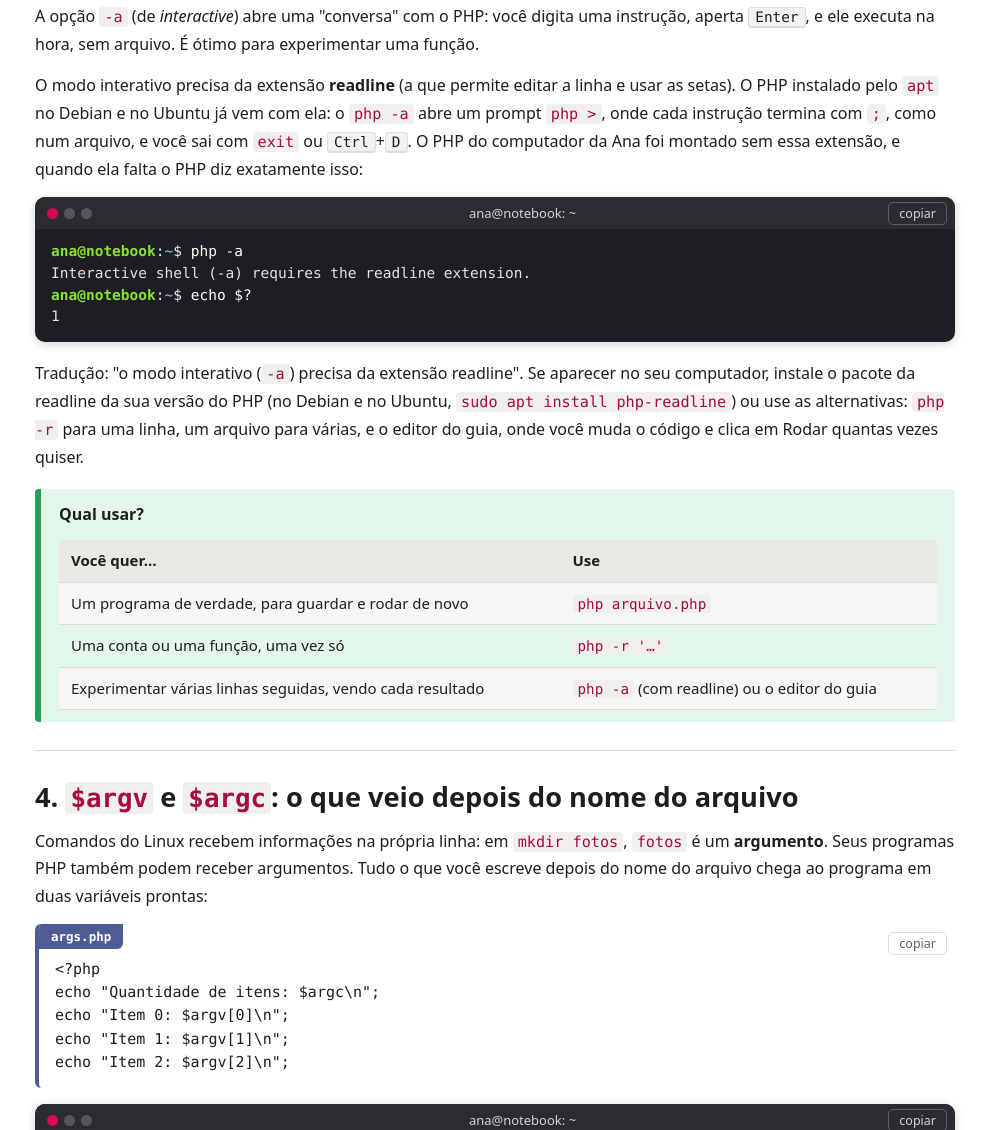
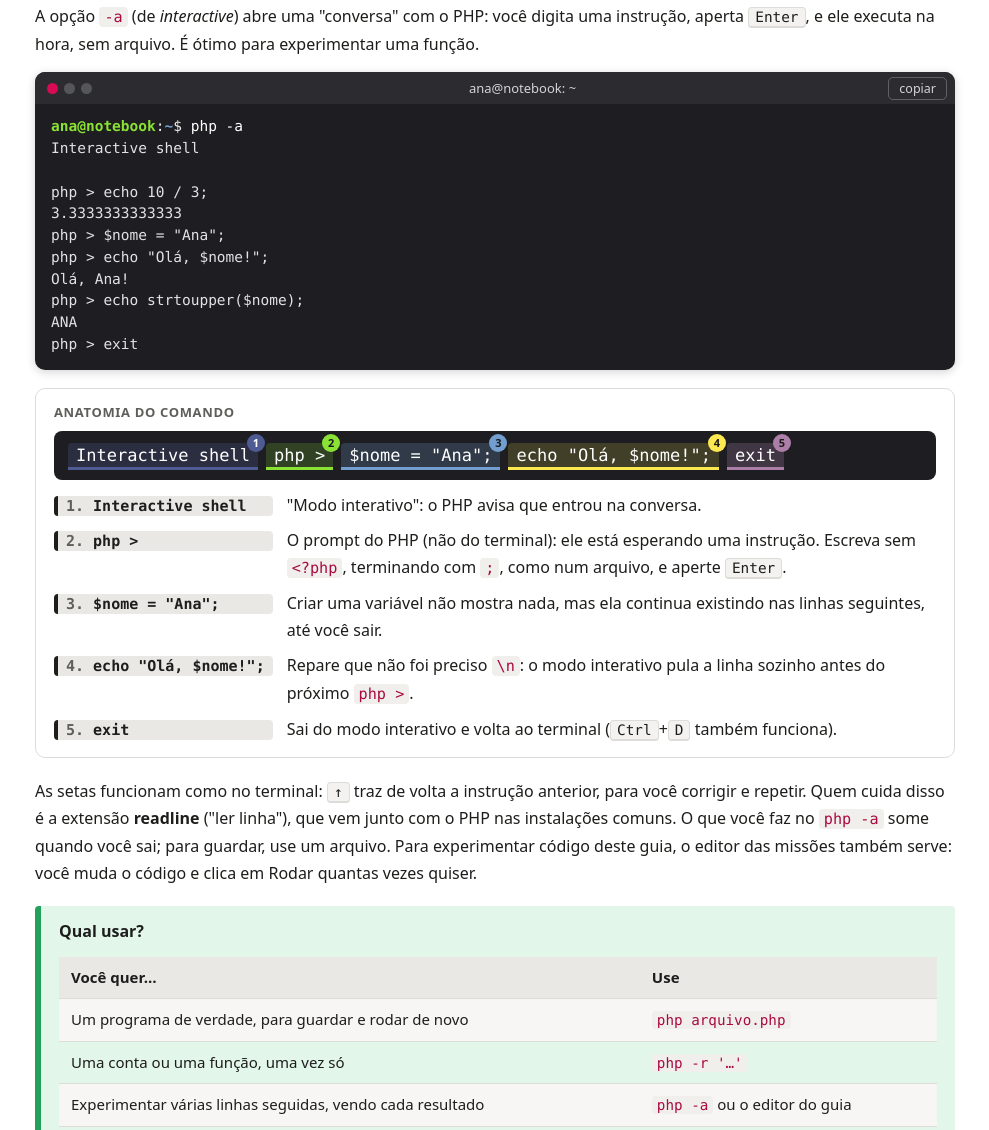
Before and after one commit to Wallysondevs/guia-php, a plain HTML site: page linha-comando.html in a window 1280 px wide. Shown: the part 3228-4358 px from the top of the page, without its empty margins (255-1244 px from the left). Drawn offline with Linux system fonts and the light colour scheme; a script that the page names is missing.

Commit message:
linha-comando.html: sessão real do php -a e readline() com o php-completo
Co-Authored-By: Claude Opus 5.5 <noreply@anthropic.com>

```diff
--- a/linha-comando.html
+++ b/linha-comando.html
@@ -106,14 +106,27 @@ Anaana@notebook:~/cli$                « sem quebra de linha, o prompt grudou na
 <h2>3. <code>php -a</code>: o modo interativo</h2>
 <p>A opção <code>-a</code> (de <em>interactive</em>) abre uma "conversa" com o PHP: você digita uma instrução, aperta <kbd>Enter</kbd>, e ele executa na hora, sem arquivo. É ótimo para experimentar uma função.</p>
 
-<p>O modo interativo precisa da extensão <strong>readline</strong> (a que permite editar a linha e usar as setas). O PHP instalado pelo <code>apt</code> no Debian e no Ubuntu já vem com ela: o <code>php -a</code> abre um prompt <code>php &gt;</code>, onde cada instrução termina com <code>;</code>, como num arquivo, e você sai com <code>exit</code> ou <kbd>Ctrl</kbd>+<kbd>D</kbd>. O PHP do computador da Ana foi montado sem essa extensão, e quando ela falta o PHP diz exatamente isso:</p>
+<pre class="term">$ php -a
+Interactive shell
 
-<pre class="term">$ php -a
-Interactive shell (-a) requires the readline extension.
-$ echo $?
-1</pre>
+php &gt; echo 10 / 3;
+3.3333333333333
+php &gt; $nome = "Ana";
+php &gt; echo "Olá, $nome!";
+Olá, Ana!
+php &gt; echo strtoupper($nome);
+ANA
+php &gt; exit</pre>
 
-<p>Tradução: "o modo interativo (<code>-a</code>) precisa da extensão readline". Se aparecer no seu computador, instale o pacote da readline da sua versão do PHP (no Debian e no Ubuntu, <code>sudo apt install php-readline</code>) ou use as alternativas: <code>php -r</code> para uma linha, um arquivo para várias, e o editor do guia, onde você muda o código e clica em Rodar quantas vezes quiser.</p>
+<dl class="anatomy">
+  <dt>Interactive shell</dt><dd>"Modo interativo": o PHP avisa que entrou na conversa.</dd>
+  <dt>php &gt;</dt><dd>O prompt do PHP (não do terminal): ele está esperando uma instrução. Escreva sem <code>&lt;?php</code>, terminando com <code>;</code>, como num arquivo, e aperte <kbd>Enter</kbd>.</dd>
+  <dt>$nome = "Ana";</dt><dd>Criar uma variável não mostra nada, mas ela continua existindo nas linhas seguintes, até você sair.</dd>
+  <dt>echo "Olá, $nome!";</dt><dd>Repare que não foi preciso <code>\n</code>: o modo interativo pula a linha sozinho antes do próximo <code>php &gt;</code>.</dd>
+  <dt>exit</dt><dd>Sai do modo interativo e volta ao terminal (<kbd>Ctrl</kbd>+<kbd>D</kbd> também funciona).</dd>
+</dl>
+
+<p>As setas funcionam como no terminal: <kbd>↑</kbd> traz de volta a instrução anterior, para você corrigir e repetir. Quem cuida disso é a extensão <strong>readline</strong> ("ler linha"), que vem junto com o PHP nas instalações comuns. O que você faz no <code>php -a</code> some quando você sai; para guardar, use um arquivo. Para experimentar código deste guia, o editor das missões também serve: você muda o código e clica em Rodar quantas vezes quiser.</p>
 
 <div class="tip">
 <strong>Qual usar?</strong>
@@ -122,7 +135,7 @@ $ echo $?
 <tr><th>Você quer…</th><th>Use</th></tr>
 <tr><td>Um programa de verdade, para guardar e rodar de novo</td><td><code>php arquivo.php</code></td></tr>
 <tr><td>Uma conta ou uma função, uma vez só</td><td><code>php -r '…'</code></td></tr>
-<tr><td>Experimentar várias linhas seguidas, vendo cada resultado</td><td><code>php -a</code> (com readline) ou o editor do guia</td></tr>
+<tr><td>Experimentar várias linhas seguidas, vendo cada resultado</td><td><code>php -a</code> ou o editor do guia</td></tr>
 </table>
 </div>
 </div>
@@ -250,20 +263,20 @@ $nome = readline("Qual é o seu nome? ");
 echo "Olá, $nome!\n";
 </pre>
 
-<p>É mais curta, mas depende da mesma extensão readline do <code>php -a</code>. No PHP do apt ela existe; no PHP da Ana, não:</p>
+<pre class="term">$ php nome-readline.php
+Qual é o seu nome? Ana                « a Ana digitou Ana e Enter
+Olá, Ana!</pre>
+
+<p>Sem <code>trim</code>, e a exclamação ficou na mesma linha: o <code>readline</code> já devolve o texto sem o Enter. Como no <code>php -a</code>, a pessoa pode usar as setas para corrigir o que digitou antes de apertar Enter. Mas há um detalhe: quando a resposta não vem do teclado, e sim de um cano (<code>|</code>), a pergunta não aparece:</p>
 
 <pre class="term">$ echo Bruno | php nome-readline.php
-
-Fatal error: Uncaught Error: Call to undefined function readline() in /home/ana/cli/nome-readline.php:2
-Stack trace:
-#0 {main}
-  thrown in /home/ana/cli/nome-readline.php on line 2</pre>
+Olá, Bruno!</pre>
 
 <div class="table-wrap">
 <table class="ref">
 <tr><th>Forma</th><th>Vantagem</th><th>Cuidado</th></tr>
 <tr><td><code>trim(fgets(STDIN))</code></td><td>Funciona em qualquer PHP de terminal</td><td>Precisa do <code>trim</code> e de um <code>echo</code> antes para a pergunta</td></tr>
-<tr><td><code>readline("pergunta")</code></td><td>Mais curta; permite usar as setas para corrigir o que digitou</td><td>Só existe com a extensão readline</td></tr>
+<tr><td><code>readline("pergunta")</code></td><td>Mais curta; permite usar as setas para corrigir o que digitou</td><td>A pergunta não aparece quando a entrada vem de um cano (<code>|</code>)</td></tr>
 </table>
 </div>
 
@@ -443,14 +456,6 @@ Qual é o seu nome? Olá, Bruno
 </div>
 
 <div class="cenario">
-<strong>"Interactive shell (-a) requires the readline extension" ou "Call to undefined function readline()"</strong>
-<pre class="term">$ php -a
-Interactive shell (-a) requires the readline extension.</pre>
-<p><strong>O que significa:</strong> esse PHP não tem a extensão readline.</p>
-<p><strong>Como consertar:</strong> instale a extensão (no Debian e no Ubuntu, <code>sudo apt install php-readline</code>) ou troque <code>readline("…")</code> por <code>echo "…";</code> + <code>trim(fgets(STDIN))</code>.</p>
-</div>
-
-<div class="cenario">
 <strong>"Permissão negada" ao rodar <code>./arquivo</code></strong>
 <pre class="term">$ ./oi
 bash: ./oi: Permissão negada</pre>
@@ -486,14 +491,14 @@ echo "Venda registrada.\n";
 <tr><th>Comando ou recurso</th><th>O que faz</th><th>Exemplo</th></tr>
 <tr><td><code>php arquivo.php</code></td><td>Roda um arquivo</td><td><code>php ola.php</code></td></tr>
 <tr><td><code>php -r '…'</code></td><td>Roda código direto (sem <code>&lt;?php</code>; aspas simples por fora)</td><td><code>php -r 'echo 2 ** 10, "\n";'</code></td></tr>
-<tr><td><code>php -a</code></td><td>Modo interativo (precisa da readline)</td><td><code>php -a</code></td></tr>
+<tr><td><code>php -a</code></td><td>Modo interativo (prompt <code>php &gt;</code>; sai com <code>exit</code>)</td><td><code>php -a</code></td></tr>
 <tr><td><code>php -l arquivo.php</code></td><td>Confere a sintaxe sem rodar (veja <a href="erros.html">Erros</a>)</td><td><code>php -l ola.php</code></td></tr>
 <tr><td><code>php -S localhost:8000</code></td><td>Servidor web de teste (veja <a href="servidor-embutido.html">php -S</a>)</td><td></td></tr>
 <tr><td><code>php -v</code> / <code>php -m</code></td><td>Mostra a versão / as extensões instaladas</td><td><code>php -m</code></td></tr>
 <tr><td><code>$argv</code></td><td>Array: <code>[0]</code> = arquivo, <code>[1]</code> em diante = argumentos (sempre texto)</td><td><code>$argv[1] ?? "padrão"</code></td></tr>
 <tr><td><code>$argc</code></td><td>Quantos itens o <code>$argv</code> tem (inclui o arquivo)</td><td><code>php a.php x y</code> → <code>3</code></td></tr>
 <tr><td><code>trim(fgets(STDIN))</code></td><td>Lê uma linha digitada, sem o Enter</td><td><code>$nome = trim(fgets(STDIN));</code></td></tr>
-<tr><td><code>readline("…")</code></td><td>Pergunta e lê (precisa da readline)</td><td><code>$nome = readline("Nome: ");</code></td></tr>
+<tr><td><code>readline("…")</code></td><td>Pergunta e lê, já sem o Enter</td><td><code>$nome = readline("Nome: ");</code></td></tr>
 <tr><td><code>exit(N)</code> / <code>die(N)</code></td><td>Termina com o código N (0 = certo)</td><td><code>exit(1);</code></td></tr>
 <tr><td><code>exit("texto")</code></td><td>Mostra o texto e termina com código 0</td><td></td></tr>
 <tr><td><code>fwrite(STDERR, "…")</code></td><td>Escreve na saída de erros</td><td></td></tr>
@@ -560,9 +565,9 @@ echo "Venda registrada.\n";
 
 <h2>Resumo</h2>
 <ul>
-  <li><code>php arquivo.php</code> roda um arquivo; <code>php -r '…'</code> roda uma linha (sem <code>&lt;?php</code>, aspas simples por fora); <code>php -a</code> abre o modo interativo, se houver a extensão readline.</li>
+  <li><code>php arquivo.php</code> roda um arquivo; <code>php -r '…'</code> roda uma linha (sem <code>&lt;?php</code>, aspas simples por fora); <code>php -a</code> abre o modo interativo, com o prompt <code>php &gt;</code>.</li>
   <li><code>$argv</code> é a lista do que veio na linha de comando: <code>[0]</code> é o arquivo, os argumentos começam no <code>[1]</code>, e tudo chega como texto. <code>$argc</code> conta os itens.</li>
-  <li>Para ler o teclado: <code>trim(fgets(STDIN))</code>. <code>readline("…")</code> é mais curto, mas depende da extensão.</li>
+  <li>Para ler o teclado: <code>trim(fgets(STDIN))</code>. <code>readline("…")</code> é mais curto e já tira o Enter.</li>
   <li><code>exit(N)</code> termina o programa com o código N; <code>0</code> = certo, outro número = problema. No terminal, <code>echo $?</code> mostra o código.</li>
   <li>Mensagens de erro vão para <code>STDERR</code> com <code>fwrite(STDERR, "…")</code>.</li>
   <li><code>#!/usr/bin/env php</code> na linha 1 + <code>chmod +x</code> transformam o arquivo num comando: <code>./oi</code>.</li>
```
